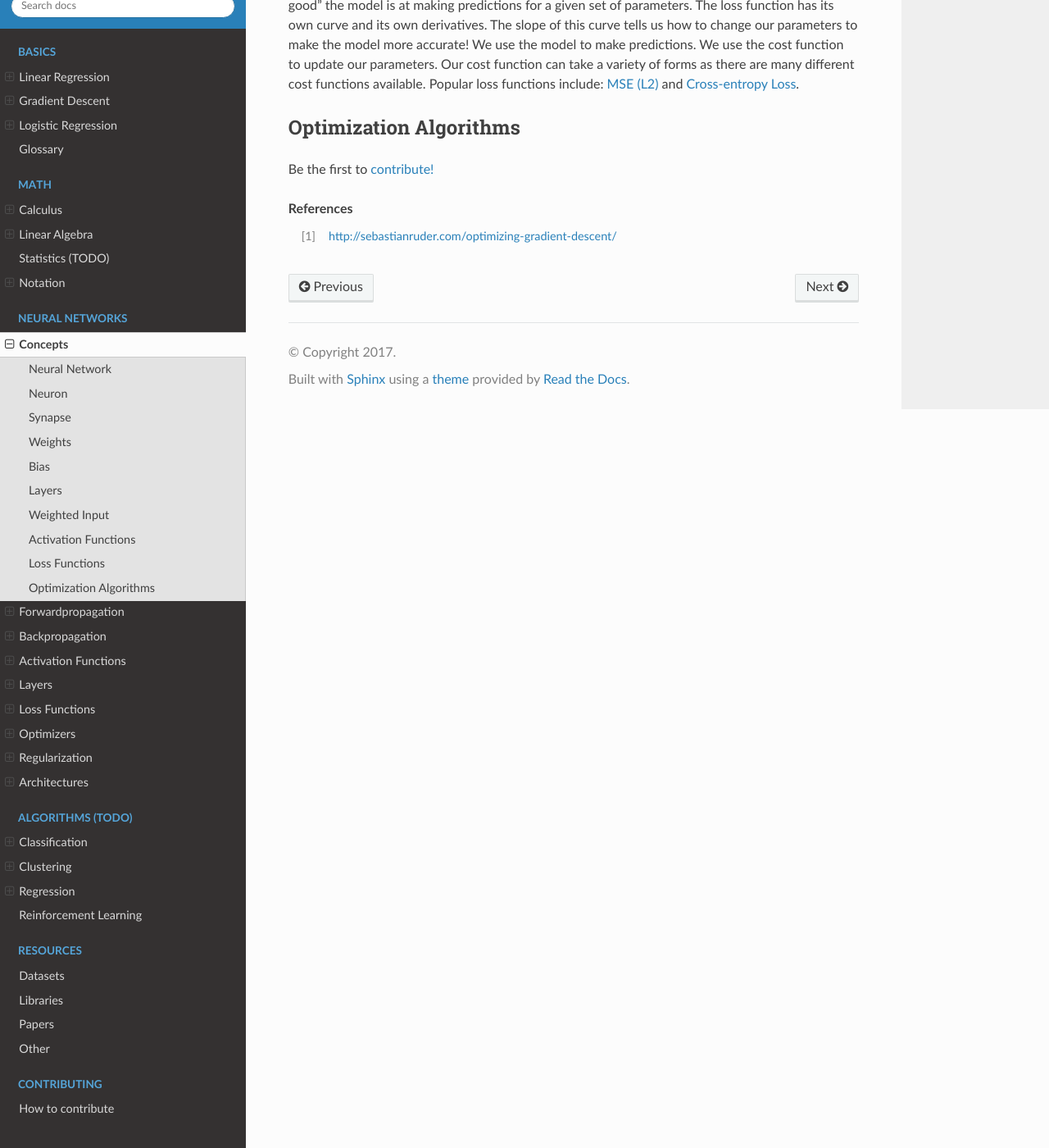
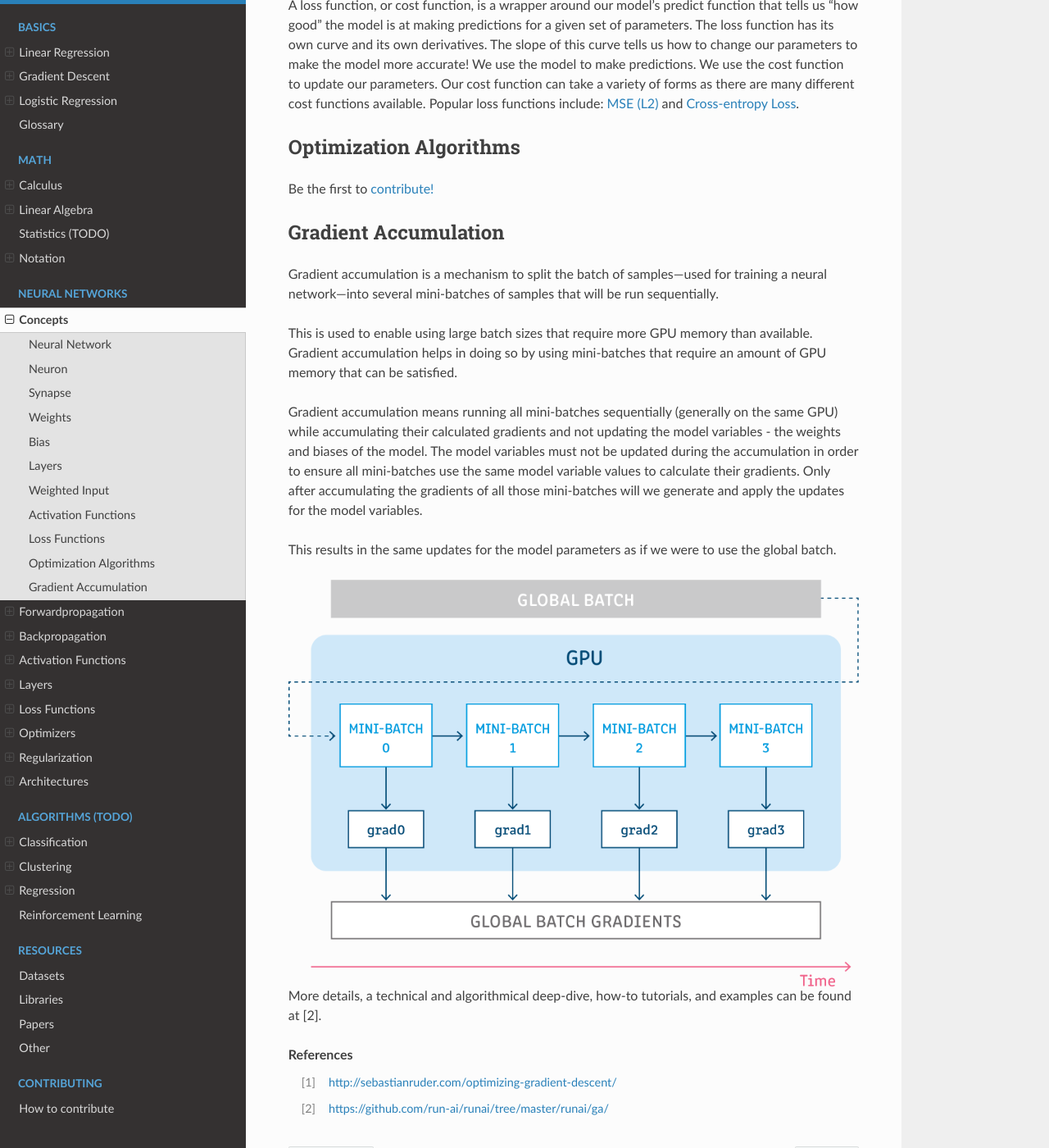
Before and after one commit to bfortuner/ml-glossary, a Sphinx documentation site: the page built from docs/nn_concepts.rst, in a window 1280 px wide and 1400 px high, scrolled down 3970 px. Shown: the whole window at 82% size. Built offline with Sphinx 7.4.7 and the Read the Docs theme 2.0.0, drawn with Linux system fonts in a browser that asks for light colours; pages that are not in the unit, such as notebooks, are missing from menus; some of the changed text lies outside the part shown.

Commit message:
Added "Gradient Accumulation" (#90)
- Added a summary to the glossary
- Added an extended description under "NN Concepts"

```diff
--- a/docs/glossary.rst
+++ b/docs/glossary.rst
@@ -131,6 +131,11 @@ Feature Selection
 
 Feature Vector
   A list of features describing an observation with multiple attributes. In Excel we call this a row.
+
+.. _glossary_gradient_accumulation:
+
+Gradient Accumulation
+  A mechanism to split the batch of samples—used for training a neural network—into several mini-batches of samples that will be run sequentially. This is used to enable using large batch sizes that require more GPU memory than available.
 
 .. _glossary_hyperparameters:
 
--- a/docs/nn_concepts.rst
+++ b/docs/nn_concepts.rst
@@ -122,7 +122,27 @@ Optimization Algorithms
 Be the first to `contribute! <https://github.com/bfortuner/ml-cheatsheet>`__
 
 
+Gradient Accumulation
+=====================
+
+Gradient accumulation is a mechanism to split the batch of samples—used for training a neural network—into several mini-batches of samples that will be run sequentially.
+
+This is used to enable using large batch sizes that require more GPU memory than available. Gradient accumulation helps in doing so by using mini-batches that require an amount of GPU memory that can be satisfied.
+
+Gradient accumulation means running all mini-batches sequentially (generally on the same GPU) while accumulating their calculated gradients and not updating the model variables - the weights and biases of the model.
+The model variables must not be updated during the accumulation in order to ensure all mini-batches use the same model variable values to calculate their gradients.
+Only after accumulating the gradients of all those mini-batches will we generate and apply the updates for the model variables.
+
+This results in the same updates for the model parameters as if we were to use the global batch.
+
+.. image:: images/gradient_accumulation.png
+    :align: center
+
+More details, a technical and algorithmical deep-dive, how-to tutorials, and examples can be found at [2].
+
+
 
 .. rubric:: References
 
 .. [1] http://sebastianruder.com/optimizing-gradient-descent/
+.. [2] https://github.com/run-ai/runai/tree/master/runai/ga/
```
Also changed, not shown: docs/images/gradient_accumulation.png (added).
